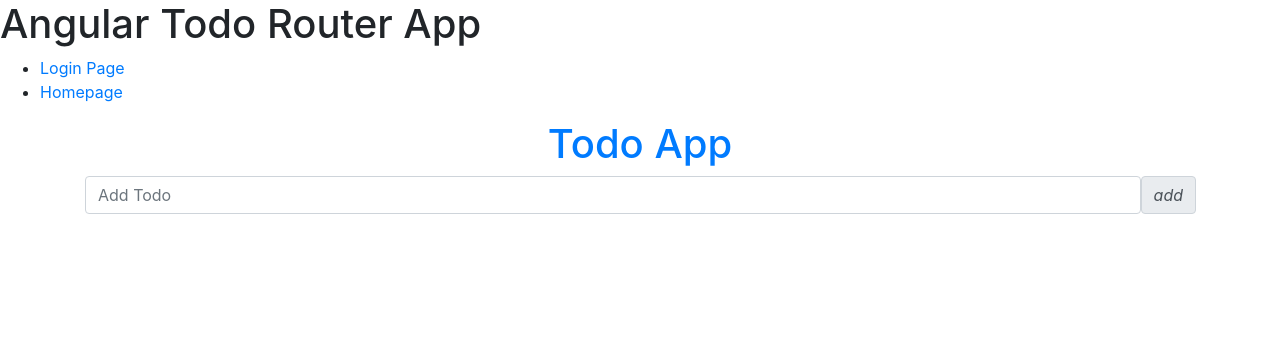
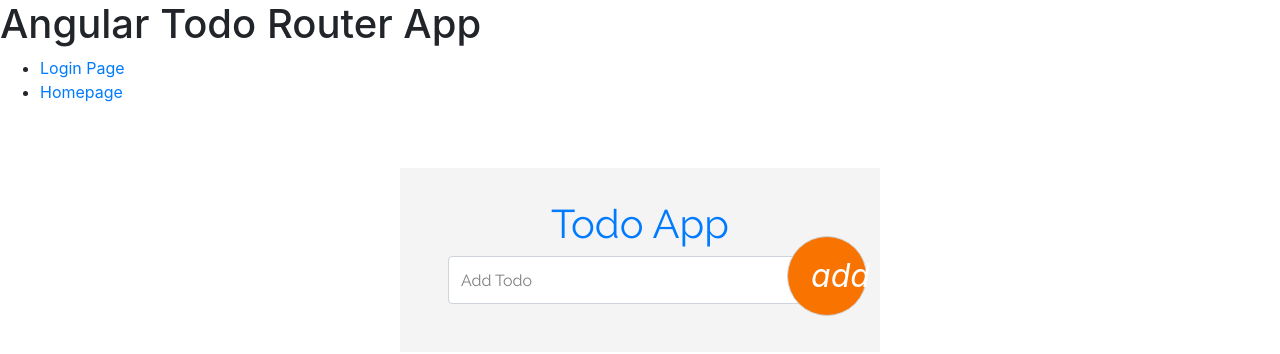
Before and after one commit to Mizzou-CSIT4830-CS7830-F20/todo-app-multiview, an Angular app: page /home in a window 1280 px wide. Shown: the top 354 px of the page. Built offline with nearby package versions, Linux system fonts and the light colour scheme.

Commit message:
Fixed the animation but need to add material icons

```diff
--- a/src/app/components/homepage/homepage.component.css
+++ b/src/app/components/homepage/homepage.component.css
@@ -0,0 +1,60 @@
+/*Google fonts*/
+@import url("https://fonts.googleapis.com/css?family=Raleway");
+body {
+  padding: 0;
+  margin: 0;
+}
+form {
+  max-width: 30em;
+  margin: 4em auto;
+  position: relative;
+  background: #f4f4f4;
+  padding: 2em 3em;
+  overflow: hidden;
+}
+form h1 {
+  font-family: "Raleway";
+  color: #f97300;
+}
+form input[type="text"]::placeholder {
+  font-family: "Raleway";
+  color: grey;
+}
+form .data {
+  margin-top: 1em;
+}
+form .data li {
+  background: #fff;
+  border-left: 4px solid #f97300;
+  padding: 1em;
+  margin: 1em auto;
+  color: grey;
+  font-family: "Raleway";
+}
+form .data li i {
+  float: right;
+  color: #888;
+  cursor: pointer;
+}
+form .input-group-text {
+  background: #f97300;
+  border-radius: 50%;
+  width: 5em;
+  height: 5em;
+  padding: 1em 23px;
+  color: #fff;
+  position: absolute;
+  right: 13px;
+  top: 68px;
+  cursor: pointer;
+}
+form .input-group-text i {
+  font-size: 2em;
+}
+form .form-control {
+  height: 3em;
+  font-family: "Raleway";
+}
+form .form-control:focus {
+  box-shadow: 0;
+}
```
